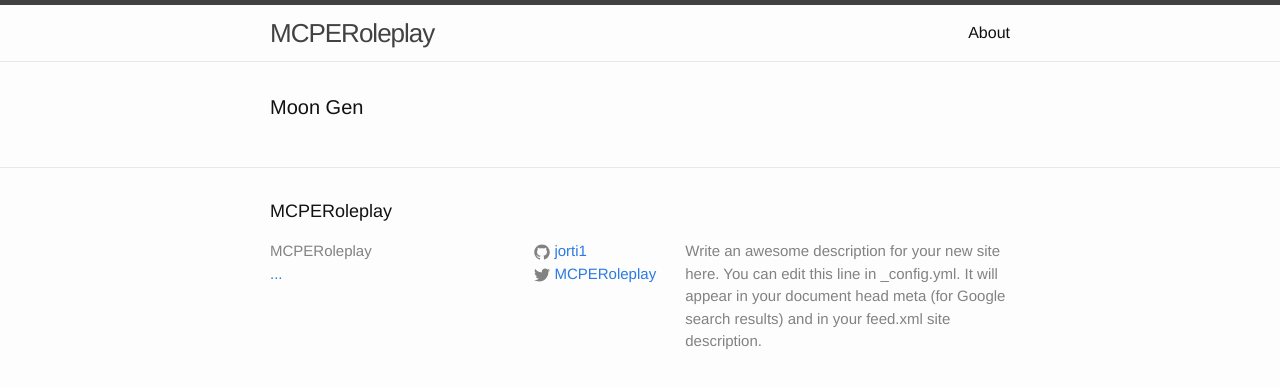
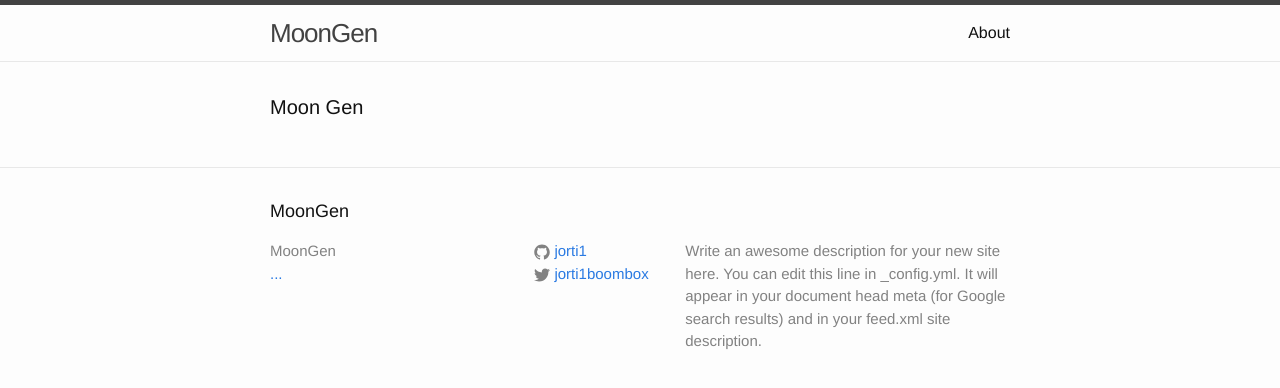
Before and after one commit to Jorti1/MoonGen, a Jekyll site: the page built from index.html, in a window 1280 px wide. Shown: the top 388 px of the page. Built offline with Jekyll 4.4.1, drawn with Linux system fonts in a browser that asks for light colours.

Commit message:
Update _config.yml

```diff
--- a/_config.yml
+++ b/_config.yml
@@ -6,7 +6,7 @@
 # 'jekyll serve'. If you change this file, please restart the server process.
 
 # Site settings
-title: MCPERoleplay
+title: MoonGen
 email: ...
 description: > # this means to ignore newlines until "baseurl:"
   Write an awesome description for your new site here. You can edit this
@@ -14,7 +14,7 @@ description: > # this means to ignore newlines until "baseurl:"
   Google search results) and in your feed.xml site description.
 baseurl: "" # the subpath of your site, e.g. /blog
 url: "http://yourdomain.com" # the base hostname & protocol for your site
-twitter_username: MCPERoleplay
+twitter_username: jorti1boombox
 github_username:  jorti1
 
 # Build settings
```
